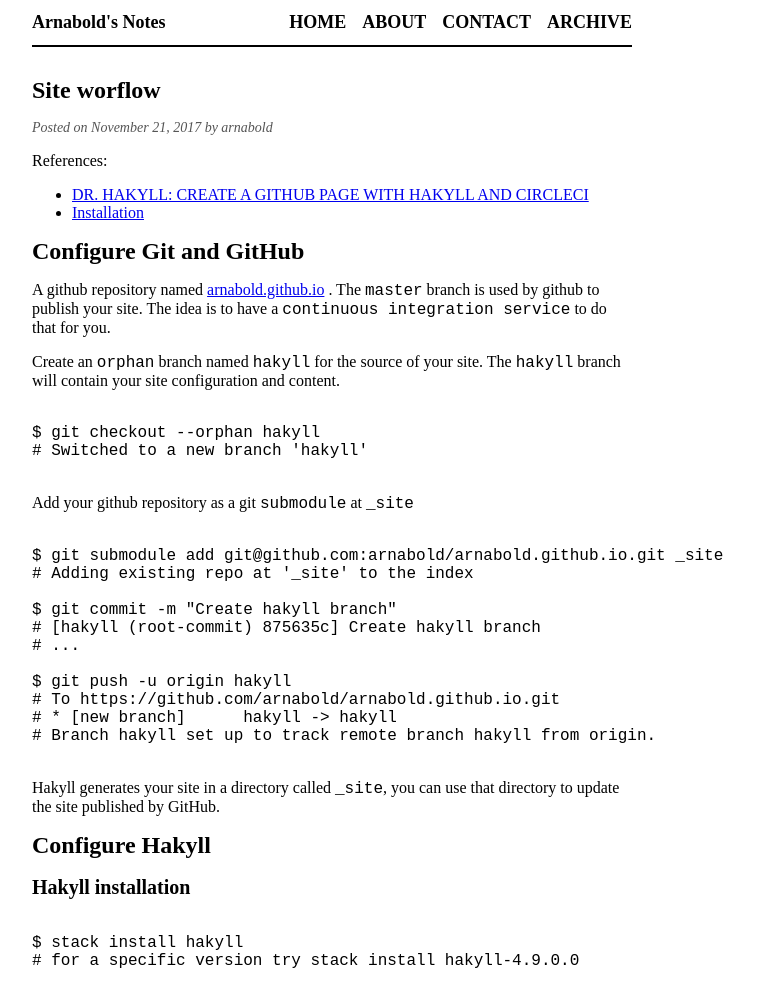
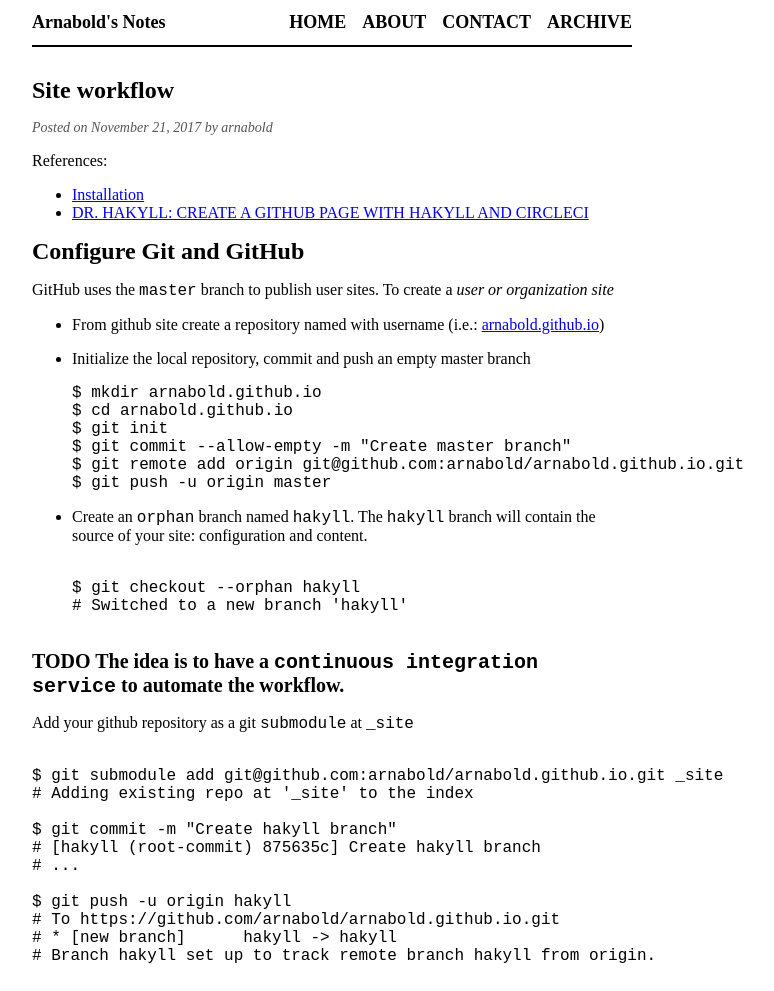
Before and after one commit to arnabold/arnabold.github.io, a plain HTML site: page posts/2017-11-21-site-workflow.html in a window 1280 px wide. Shown: the top 991 px of the page, without its empty margins (308-1082 px from the left). Drawn offline with Linux system fonts and the light colour scheme.

Commit message:
Update (2016-11-21 19:01:50 CET)

```diff
--- a/posts/2017-11-21-site-workflow.html
+++ b/posts/2017-11-21-site-workflow.html
@@ -4,7 +4,7 @@
         <meta charset="utf-8">
         <meta http-equiv="x-ua-compatible" content="ie=edge">
         <meta name="viewport" content="width=device-width, initial-scale=1">
-        <title>Arnabold's Notes - Site worflow</title>
+        <title>Arnabold's Notes - Site workflow</title>
         <link rel="stylesheet" href="../css/default.css" />
     </head>
     <body>
@@ -21,7 +21,7 @@
         </div>
 
         <div id="content">
-            <h1>Site worflow</h1>
+            <h1>Site workflow</h1>
             <div class="info">
     Posted on November 21, 2017
 
@@ -31,18 +31,29 @@
 
 <p>References:</p>
 <ul>
+<li><a href="https://jaspervdj.be/hakyll/tutorials/01-installation.html">Installation</a></li>
 <li><a href="https://www.stackbuilders.com/news/dr-hakyll-create-a-github-page-with-hakyll-and-circleci">DR. HAKYLL: CREATE A GITHUB PAGE WITH HAKYLL AND CIRCLECI</a></li>
-<li><a href="https://jaspervdj.be/hakyll/tutorials/01-installation.html">Installation</a></li>
 </ul>
 <h1 id="configure-git-and-github">Configure Git and GitHub</h1>
-<p>A github repository named <a href="https://arnabold.github.io/">arnabold.github.io</a> . The <code>master</code> branch is used by github to publish your site. The idea is to have a <code>continuous
-integration service</code> to do that for you.</p>
-<p>Create an <code>orphan</code> branch named <code>hakyll</code> for the source of your site. The <code>hakyll</code> branch will contain your site configuration and content.</p>
+<p>GitHub uses the <code>master</code> branch to publish user sites. To create a <em>user or organization site</em></p>
+<ul>
+<li>From github site create a repository named with username (i.e.: <a href="https://arnabold.github.io/">arnabold.github.io</a>)</li>
+<li><p>Initialize the local repository, commit and push an empty master branch</p>
+<pre class="shell"><code>$ mkdir arnabold.github.io
+$ cd arnabold.github.io
+$ git init
+$ git commit --allow-empty -m &quot;Create master branch&quot;
+$ git remote add origin git@github.com:arnabold/arnabold.github.io.git
+$ git push -u origin master
+</code></pre></li>
+<li><p>Create an <code>orphan</code> branch named <code>hakyll</code>. The <code>hakyll</code> branch will contain the source of your site: configuration and content.</p>
 <pre class="shell"><code>
 $ git checkout --orphan hakyll
 # Switched to a new branch 'hakyll'
 
-</code></pre>
+</code></pre></li>
+</ul>
+<h2 id="todo-the-idea-is-to-have-a-continuous-integration-service-to-automate-the-workflow.">TODO The idea is to have a <code>continuous integration service</code> to automate the workflow.</h2>
 <p>Add your github repository as a git <code>submodule</code> at <code>_site</code></p>
 <pre class="shell"><code>
 $ git submodule add git@github.com:arnabold/arnabold.github.io.git _site
```
Also changed, not shown: archive.html (+1 -1 lines), index.html (+1 -1 lines).
